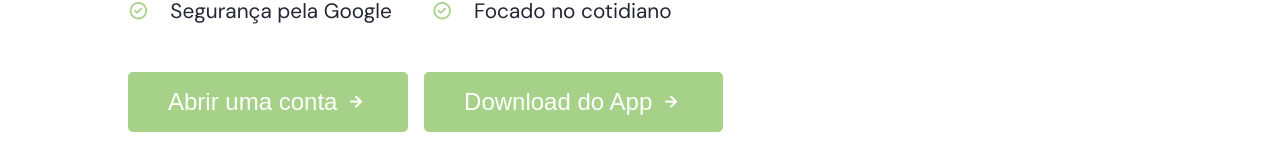
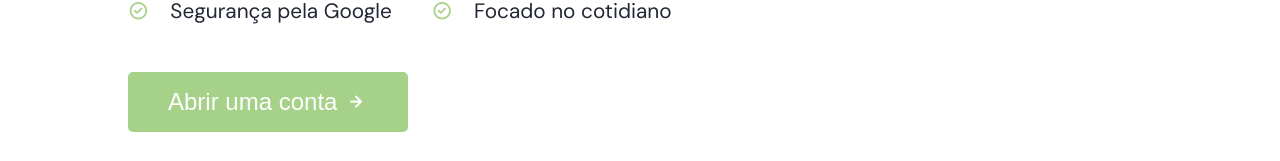
Before and after one commit to Yagasaki7K/website-meconta, a React (Vite) app: page / in a window 1280 px wide. Shown: the part 717-878 px from the top of the page. Built offline with nearby package versions, Linux system fonts and the light colour scheme; no server answers.

Commit message:
Removed: Download Button - 24-04 16:25

```diff
--- a/src/pages/Home.jsx
+++ b/src/pages/Home.jsx
@@ -17,9 +17,9 @@ const Home = () => {
         return authService.signInGoogle()
     }
 
-    function downloadApp() {
-        window.location.href = 'https://github.com/Yagasaki7K/website-meconta/raw/main/meconta.apk'
-    }
+    // function downloadApp() {
+    //     window.location.href = 'https://github.com/Yagasaki7K/website-meconta/raw/main/meconta.apk'
+    // }
 
     return (
         <HomeDetails>
@@ -53,7 +53,7 @@ const Home = () => {
                         </div>
 
                         <button className="signUpButton" onClick={sendGoogleReq}>Abrir uma conta <i className="uil uil-arrow-right" /></button>
-                        <button className="signUpButton" onClick={downloadApp}>Download do App <i className="uil uil-arrow-right" /></button>
+                        {/* <button className="signUpButton" onClick={downloadApp}>Download do App <i className="uil uil-arrow-right" /></button> */}
                     </div>
                     <div className="rightContent">
                         <img src="https://cdn-icons-png.flaticon.com/512/218/218390.png" alt="" />
```
